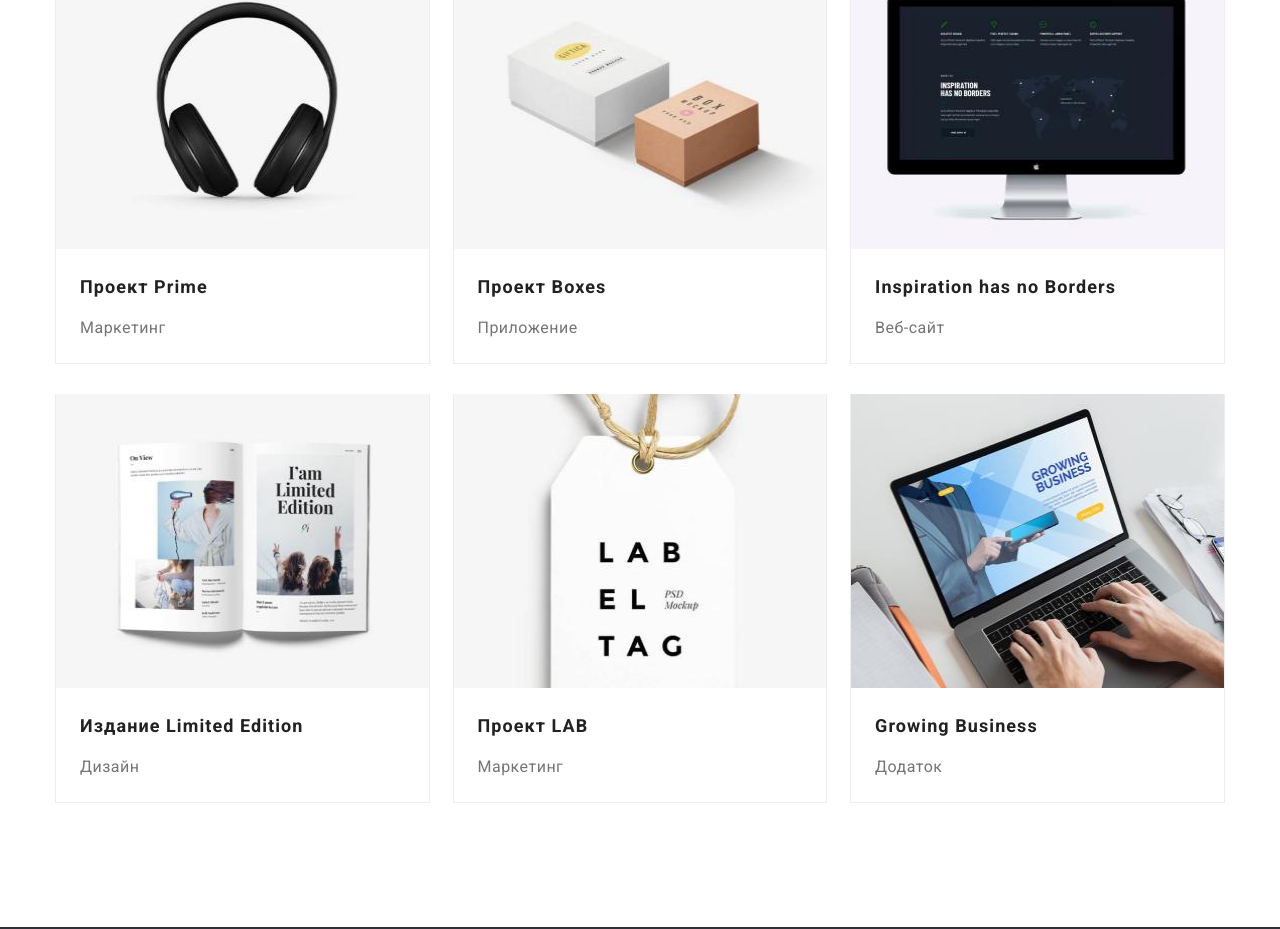
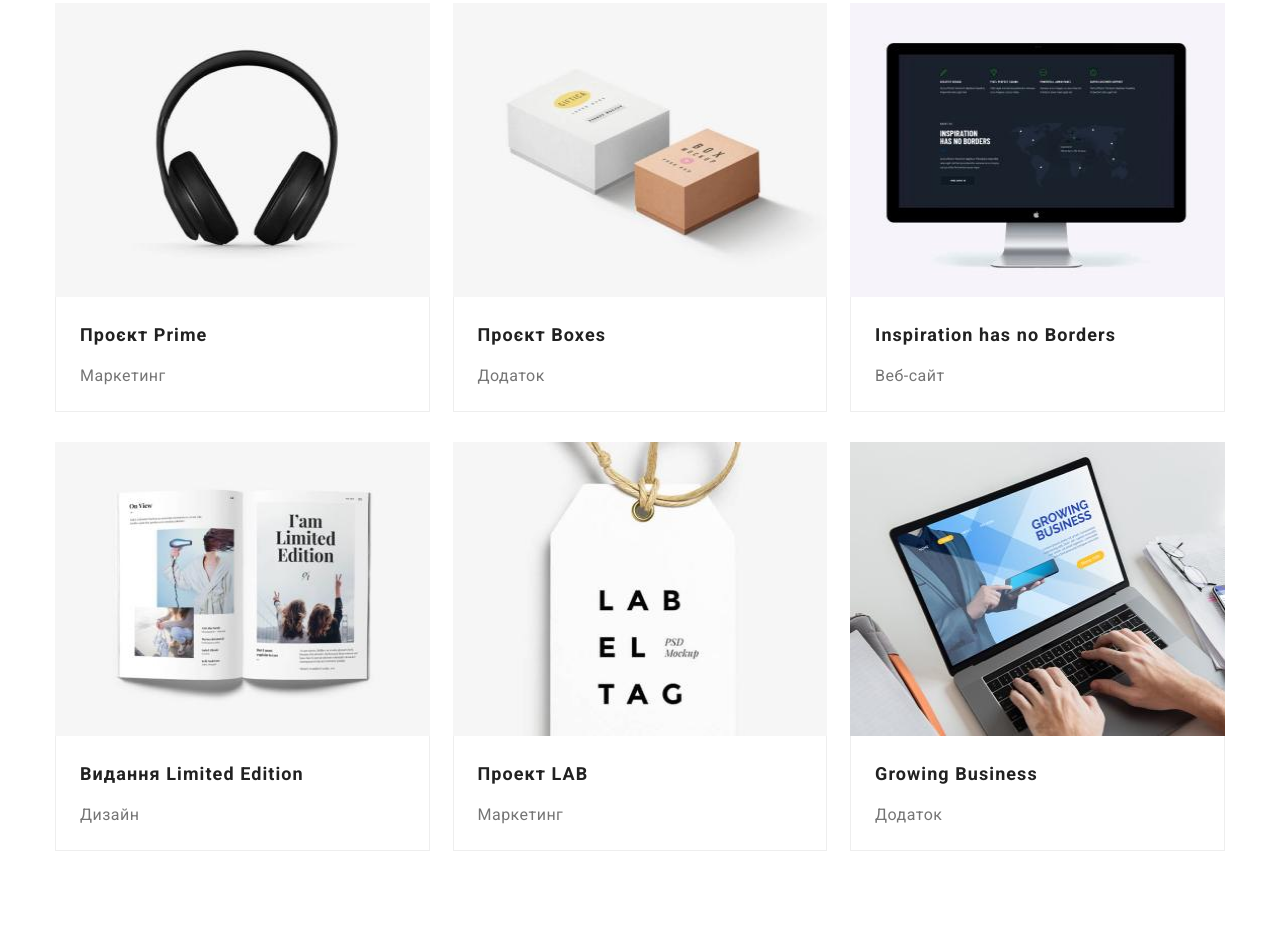
Before and after one commit to Gerta311/goit-markup-hw-03, a plain HTML site: page portfolio.html in a window 1280 px wide. Shown: the part 711-1640 px from the top of the page. Drawn offline with nearby package versions, Linux system fonts and the light colour scheme.

Commit message:
homerwork3

```diff
--- a/css/styles.css
+++ b/css/styles.css
@@ -37,6 +37,7 @@ img {
 }
 .list {
   list-style: none;
+  margin: 0;
 }
 .link {
   text-decoration: none;
@@ -186,9 +187,6 @@ img {
 }
 
 /*----------LIST-ITEM----------*/
-.list {
-  margin: 0;
-}
 .list-container {
   display: flex;
   gap: 30px;
@@ -370,9 +368,6 @@ img {
 }
 .portfolio-item {
   background: #ffffff;
-  border-bottom: 1px solid #eeeeee;
-  border-left: 1px solid #eeeeee;
-  border-right: 1px solid #eeeeee;
   margin-bottom: 30px;
 }
 .portfolio-list-items li {
@@ -416,3 +411,8 @@ img {
   color: #757575;
   padding: 4px 24px 20px;
 }
+.portfolio-item-bottom {
+  border-right: 1px solid #eeeeee;
+  border-bottom: 1px solid #eeeeee;
+  border-left: 1px solid #eeeeee;
+}
--- a/portfolio.html
+++ b/portfolio.html
@@ -15,7 +15,7 @@
         <link rel="stylesheet" href="./css/styles.css" />
   </head>
   <body class="body">
-    <header class="header-portfolio">
+    <header class="header header-portfolio">
       <div class="container">
         <div class="header-container">
           <a  href="./index.html"  class="header-logo link">Web<span class="header-logo-name">Studio</span></a>
@@ -70,15 +70,17 @@
 
     <h2 class="hidden">Примери робот</h2>
         <ul class="portfolio-list-items list">
-
           <li class="portfolio-item">
             <img
               src="imeges/portfolio/portfolio.jpg"
 
               alt="Технокряк"
             />
+            <div class="portfolio-item-bottom">
               <h3 class="portfolio-title">Технокряк</h3>
               <p class="portfolio-text">Веб-сайт</p>
+            </div>
+
           </li>
           <li class="portfolio-item">
             <img
@@ -86,8 +88,10 @@
 
               alt="Постер New Orlean vs Golden Star"
             />
+            <div class="portfolio-item-bottom">
               <h3 class="portfolio-title">Постер New Orlean vs Golden Star</h3>
               <p class="portfolio-text">Дизайн</p>
+            </div>
           </li>
           <li class="portfolio-item">
             <img
@@ -95,9 +99,10 @@
 
               alt="Ресторан Seafood"
             />
-
+            <div class="portfolio-item-bottom">
               <h3 class="portfolio-title">Ресторан Seafood</h3>
               <p class="portfolio-text">Приложение</p>
+            </div>
           </li>
           <li class="portfolio-item">
             <img
@@ -105,9 +110,10 @@
 
               alt="Проект Prime"
             />
-
-            <h3 class="portfolio-title">Проект Prime</h3>
+            <div class="portfolio-item-bottom">
+              <h3 class="portfolio-title">Проєкт Prime</h3>
               <p class="portfolio-text">Маркетинг</p>
+            </div>
           </li>
           <li class="portfolio-item">
             <img
@@ -116,8 +122,10 @@
               alt="Проект Boxes"
             />
 
-            <h3 class="portfolio-title">Проект Boxes</h3>
-            <p class="portfolio-text">Приложение</p>
+            <div class="portfolio-item-bottom">
+              <h3 class="portfolio-title">Проєкт Boxes</h3>
+              <p class="portfolio-text">Додаток </p>
+            </div>
           </li>
           <li class="portfolio-item">
             <img
@@ -125,9 +133,10 @@
 
               alt="Inspiration has no Borders"
             />
-
+            <div class="portfolio-item-bottom">
               <h3 class="portfolio-title">Inspiration has no Borders</h3>
               <p class="portfolio-text">Веб-сайт</p>
+            </div>
           </li>
           <li class="portfolio-item">
             <img
@@ -135,9 +144,10 @@
 
               alt="Издание Limited Edition"
             />
-
-            <h3 class="portfolio-title">Издание Limited Edition</h3>
+            <div class="portfolio-item-bottom">
+              <h3 class="portfolio-title">Видання Limited Edition</h3>
               <p class="portfolio-text">Дизайн</p>
+            </div>
           </li>
           <li class="portfolio-item">
             <img
@@ -145,9 +155,10 @@
 
               alt="Проект LAB"
             />
-
+            <div class="portfolio-item-bottom">
               <h3 class="portfolio-title">Проект LAB</h3>
               <p class="portfolio-text">Маркетинг</p>
+            </div>
           </li>
           <li class="portfolio-item">
             <img
@@ -155,10 +166,11 @@
 
               alt="Growing Business"
             />
-
+            <div class="portfolio-item-bottom">
               <h3 class="portfolio-title">Growing Business</h3>
               <p class="portfolio-text">Додаток</p>
-          </li class="portfolio-item">
+            </div>
+          </li>
         </ul>
         </div>
       </section>
```
Lines whose indentation alone changed are shown as unchanged.
